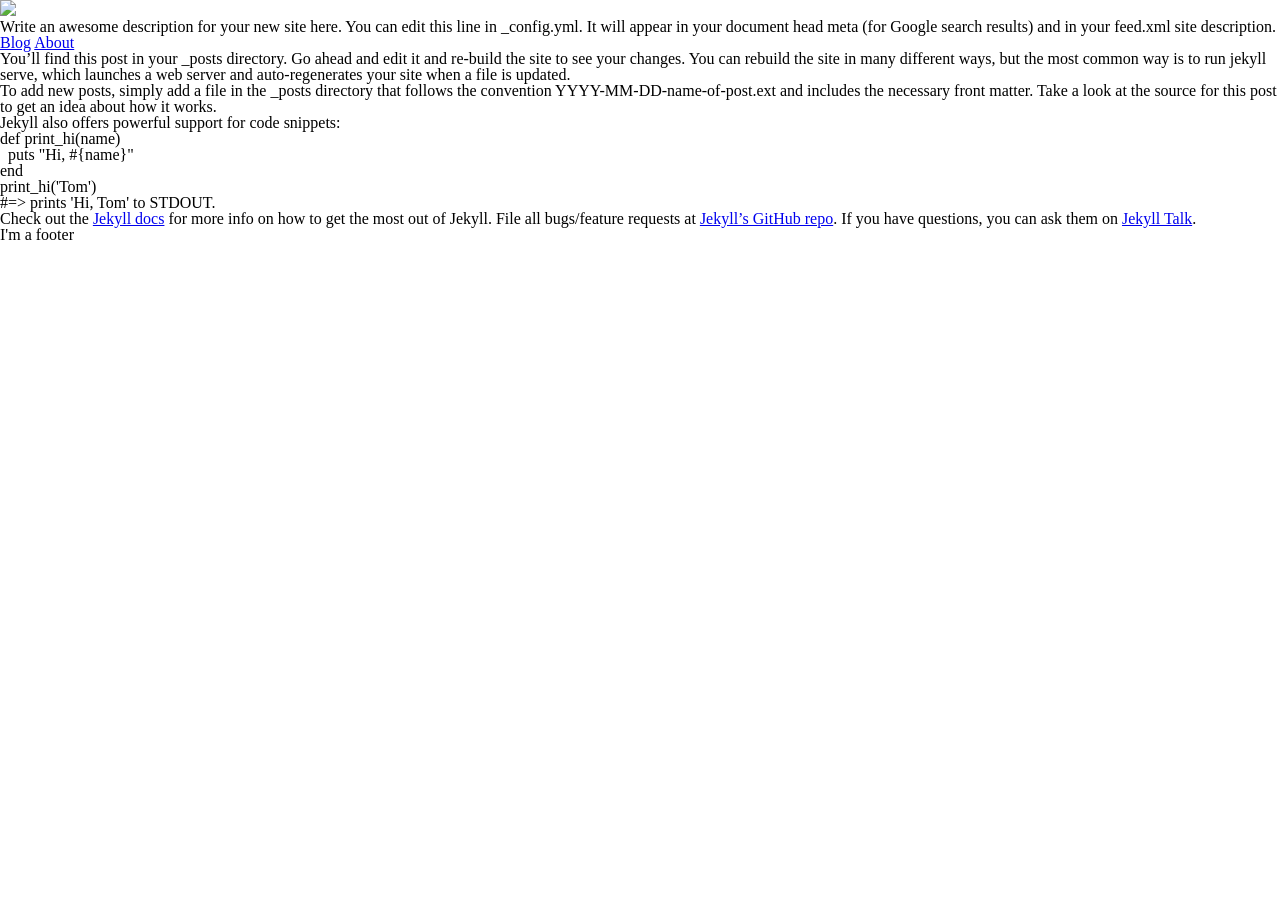
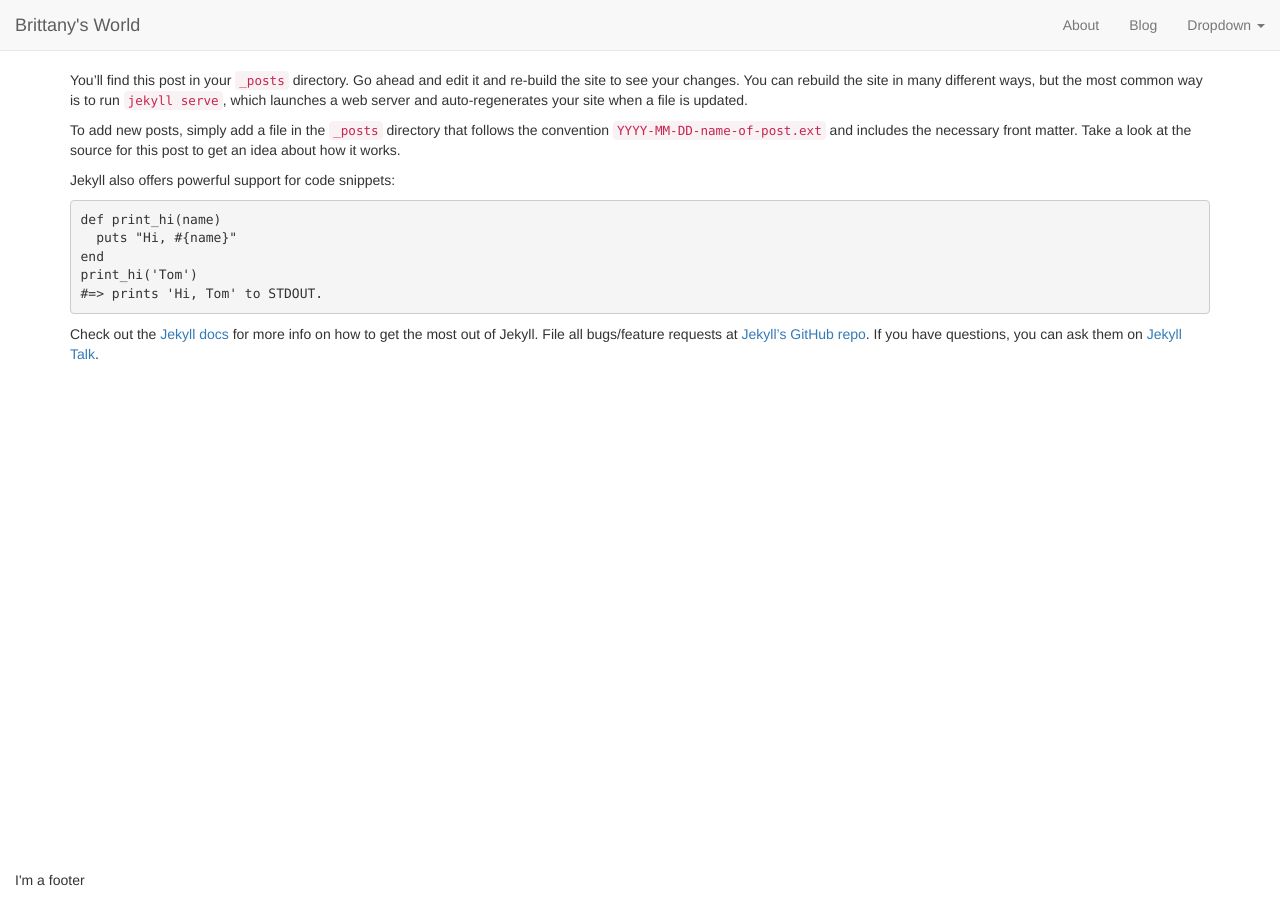
Before and after one commit to BrittanyIRL/Bspace, a Jekyll site: the page built from blog/_posts/2016-10-16-welcome-to-jekyll.markdown, in a window 1280 px wide. Built offline with Jekyll 4.4.1, drawn with Linux system fonts in a browser that asks for light colours; nearby versions of some CDN libraries.

Commit message:
header and footer partials, bootsrapped, font awesome, about page from wordpress brought over

```diff
--- a/blog/_config.yml
+++ b/blog/_config.yml
@@ -13,16 +13,16 @@
 # you will see them accessed via {{ site.title }}, {{ site.email }}, and so on.
 # You can create any custom variable you would like, and they will be accessible
 # in the templates via {{ site.myvariable }}.
-title: Blog
-email:
-description: > # this means to ignore newlines until "baseurl:"
+title: Brittany's World
+email: brittany.feenstra@gmail.com
+description: # this means to ignore newlines until "baseurl:"
   Write an awesome description for your new site here. You can edit this
   line in _config.yml. It will appear in your document head meta (for
   Google search results) and in your feed.xml site description.
 baseurl: "" # the subpath of your site, e.g. /blog
 url: "http://127.0.0.1:4000/" # the base hostname & protocol for your site, e.g. http://example.com
-twitter_username: jekyllrb
-github_username:  jekyll
+twitter_username: brittanyIRL
+github_username:  brittanyIRL
 
 # Build settings
 markdown: kramdown
@@ -33,9 +33,3 @@ exclude:
   - Gemfile
   - Gemfile.lock
   - CNAME
-
-
-
-
-# Enter your Google Analytics web tracking code (e.g. UA-2110908-2) to activate tracking
-google_analytics:
--- a/blog/_includes/footer.html
+++ b/blog/_includes/footer.html
@@ -1,3 +1,7 @@
-<footer>
-<p>I'm a footer</p>
+<footer id="blogFooter" class="container">
+	<div class="row">
+		<div class="col-sm-12">
+			<p>I'm a footer</p>
+		</div>
+	</div>
 </footer>
--- /dev/null
+++ b/blog/_includes/header.html
@@ -0,0 +1,32 @@
+<nav class="navbar navbar-default navbar-fixed-top">
+  <div class="container-fluid">
+    <!-- Brand and toggle get grouped for better mobile display -->
+    <div class="navbar-header">
+      <button type="button" class="navbar-toggle collapsed" data-toggle="collapse" data-target="#bs-example-navbar-collapse-1" aria-expanded="false">
+        <span class="sr-only">Toggle navigation</span>
+        <span class="icon-bar"></span>
+        <span class="icon-bar"></span>
+        <span class="icon-bar"></span>
+      </button>
+      <a class="navbar-brand" href="{{ site.baseurl }}/">{{ site.title }}</a>
+    </div>
+
+    <!-- Collect the nav links, forms, and other content for toggling -->
+    <div class="collapse navbar-collapse" id="bs-example-navbar-collapse-1">
+      <ul class="nav navbar-nav navbar-right">
+        <li><a href="{{ site.baseurl }}/about">About</a></li>
+        <li><a href="{{ site.baseurl }}/">Blog</a></li>
+        <li class="dropdown">
+          <a href="#" class="dropdown-toggle" data-toggle="dropdown" role="button" aria-haspopup="true" aria-expanded="false">Dropdown <span class="caret"></span></a>
+          <ul class="dropdown-menu">
+            <li><a href="#">Action</a></li>
+            <li><a href="#">Another action</a></li>
+            <li><a href="#">Something else here</a></li>
+            <li role="separator" class="divider"></li>
+            <li><a href="#">Separated link</a></li>
+          </ul>
+        </li>
+      </ul>
+    </div><!-- /.navbar-collapse -->
+  </div><!-- /.container-fluid -->
+</nav>
--- /dev/null
+++ b/blog/_includes/javascript.html
@@ -0,0 +1,2 @@
+<!-- Latest compiled and minified JavaScript -->
+<script src="https://maxcdn.bootstrapcdn.com/bootstrap/3.3.7/js/bootstrap.min.js" integrity="sha384-Tc5IQib027qvyjSMfHjOMaLkfuWVxZxUPnCJA7l2mCWNIpG9mGCD8wGNIcPD7Txa" crossorigin="anonymous"></script>
--- a/blog/_layouts/default.html
+++ b/blog/_layouts/default.html
@@ -8,34 +8,22 @@
     <!--[if lt IE 9]>
       <script src="http://html5shiv.googlecode.com/svn/trunk/html5.js"></script>
     <![endif]-->
+    <!-- Latest compiled and minified CSS -->
 
+    <link rel="stylesheet" href="https://maxcdn.bootstrapcdn.com/bootstrap/3.3.7/css/bootstrap.min.css" integrity="sha384-BVYiiSIFeK1dGmJRAkycuHAHRg32OmUcww7on3RYdg4Va+PmSTsz/K68vbdEjh4u" crossorigin="anonymous">
+    <script src="https://use.fontawesome.com/53b755bbc7.js"></script>
     <link rel="stylesheet" type="text/css" href="{{ site.baseurl }}/css/style.css" />
   </head>
 
   <body>
-    <div>
-      <div class="container">
-        <header>
-          <a href="{{ site.baseurl }}/" class="site-avatar"><img src="#" /></a>
+   {% include header.html %}
 
-          <div class="site-info">
-            <h1 class="site-name"><a href="{{ site.baseurl }}/">{{ site.name }}</a></h1>
-            <p class="site-description">{{ site.description }}</p>
-          </div>
-
-          <nav>
-            <a href="{{ site.baseurl }}/">Blog</a>
-            <a href="{{ site.baseurl }}/about">About</a>
-          </nav>
-        </header>
-      </div>
-    </div>
-
-    <div id="main" role="main" class="container">
+    <div class="container">
       {{ content }}
     </div>
 
     {% include footer.html %}
-{% include analytics.html %}
+    {% include javascript.html %}
+    {% include analytics.html %}
   </body>
 </html>
--- /dev/null
+++ b/blog/_sass/_footer.scss
@@ -0,0 +1,4 @@
+#blogFooter {
+	position: absolute;
+	bottom: 0;
+}
--- /dev/null
+++ b/blog/_sass/bootstrap-overrides.scss
@@ -0,0 +1 @@
+body { padding-top: 70px; } /*for fixed top */
--- /dev/null
+++ b/blog/about.html
@@ -0,0 +1,17 @@
+---
+layout: default
+title: About
+permalink: /about/
+---
+
+<p>Hi there! I’m “you’re average twenty-something” going after what they love. yadda yadda yadda. Only difference here is that I intend on actually doing it (I am doing it). I’m trying something new here and combining all of my pieces of the internet into one so this should give a more complete picture of me. We’ll call this my little corner of the internet.</p>
+
+<p>I’m a web developer. All things code excite me. I am a nerd to the core. But I can talk your ear off about different types and shades of lipstick, what the best Friday the 13th movie really is (it’s the 3rd one), or make you one mean german chocolate cake. All of that to try and summarize – I am who I am who I am and I don’t intend on giving up what I love just because I also need to make a living (go figure!).</p>
+
+<p>I have a love of taking photos at concerts. I have the privilege of shooting a multitude of events around Seattle – I feel very lucky. I dabble in freelance photography – with the occasional commercial work. I also take on-location portraits. I enjoy more candid environments and settings, you will never find me posing a person in front of a backdrop, it’s just not my style. I value capturing human emotion in frames.</p>
+
+<p>Other things about me…  I am always making puns under my breath to myself.  I like to run, but my knees hate it – we’re finding a balance we can both live with. I could never have too many shades of lipstick or nail polish – those are my two favorite accessories.  Also, I really love dinosaurs. My writing is very scattered (so are my thoughts). I like the term “Strident Feminist” – I am one.</p>
+
+<p>Thanks for spending the time reading this, I value that you are spending your time reading my words – that will always blow me away. Feel free to chime in on anything I pen, conversation is something I can never have enough of.</p>
+
+<p><i class="fa fa-twitter" aria-hidden="true"></i> follow me {{ site.twitter_username }}</p>
--- a/blog/css/style.scss
+++ b/blog/css/style.scss
@@ -5,5 +5,7 @@
 // IMPORTS
 //
 
-@import "reset";
+// @import "reset";
+@import "bootstrap-overrides";
 @import "variables";
+@import "footer";
```
Also changed, not shown: blog/about.md (deleted, +0 -15 lines), blog/index.md (deleted, +0 -6 lines).
